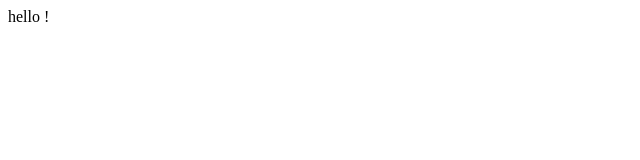
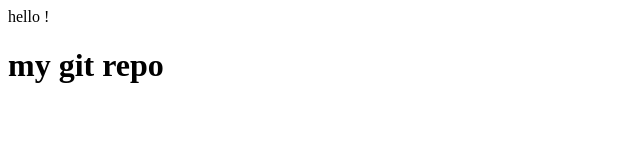
Before and after one commit to sn0739/gitprac, a plain HTML site: page index.html in a window 1280 px wide. Shown: the whole page, without its empty margins (0-640 px from the left). Drawn offline with Linux system fonts and the light colour scheme.

Commit message:
added h1 tag

```diff
--- a/index.html
+++ b/index.html
@@ -1 +1,2 @@
 <p>hello !</p>
+<h1>my git repo</h1>
```
